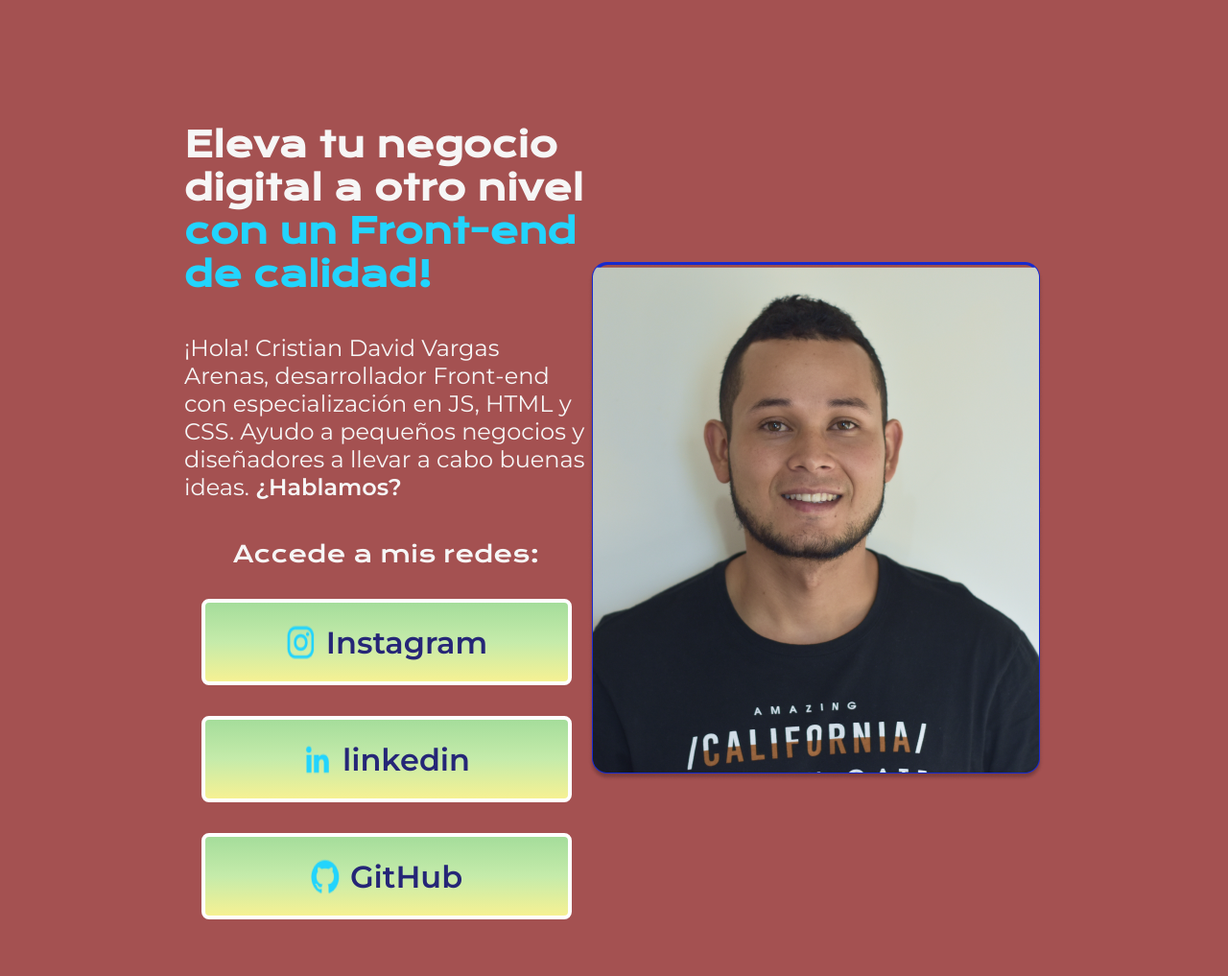
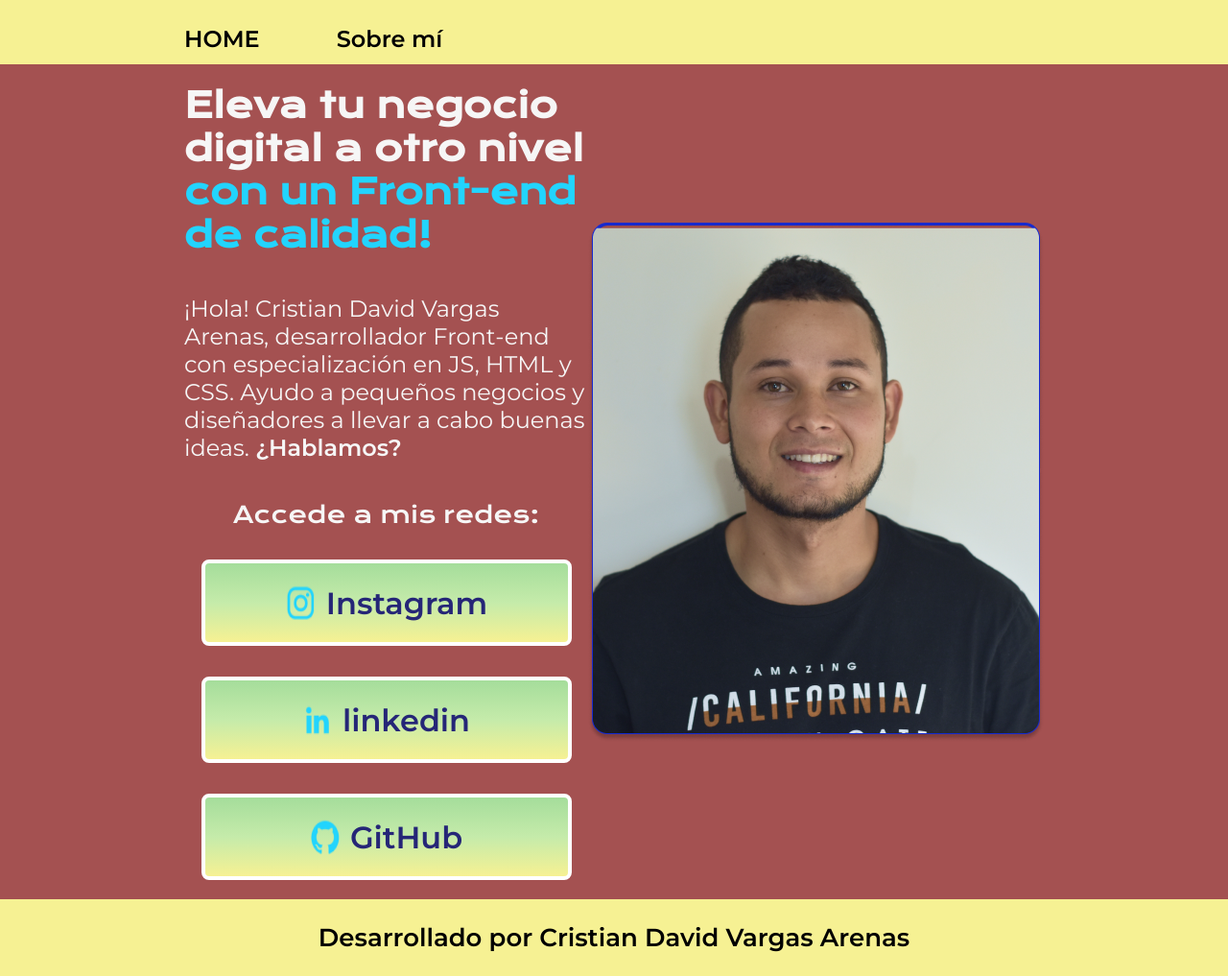
Before and after one commit to CristianS2Dev/Portafolio-HTML, a plain HTML site: page index1.html in a window 1280 px wide. Shown: the whole page at 96% size. Before the commit the page ends 958 px from the top, so only its background shows below. Drawn offline with nearby package versions, Linux system fonts and the light colour scheme.

Commit message:
Actualizando

```diff
--- a/index1.html
+++ b/index1.html
@@ -5,11 +5,16 @@
     <meta http-equiv="X-UA-Compatible" content="IE=edge">
     <meta name="viewport" content="width=device-width, initial-scale=1.0">
     <title>Portafolio</title>
-    <link rel="stylesheet" href="style.css">
+    <link rel="stylesheet" href="styles/style.css">
 
 </head>
 <body>
-    <header></header>
+    <header class="header">
+        <nav class="headerMenu">
+            <a class="header__menu__link" href="index1.html">HOME</a>
+            <a class="header__menu__link" href="about.html">Sobre mí</a>
+        </nav>
+    </header>
     <main class="presentacion">
             <section class="presentacion__contenido">
                 <h1 class="presentacion__contenido__titulo">
@@ -35,6 +40,8 @@
             </section>
             <img class="Imagen-s" src="assets/Imagem.png" alt="Foto de Cristian Vargas Arenas ">
     </main>
-    <footer></footer>
+    <footer class="footer">
+        <p>Desarrollado por Cristian David Vargas Arenas</p>
+    </footer>
 </body>
 </html>
--- a/style.css
+++ b/styles/style.css
@@ -4,17 +4,45 @@
     padding: 0;
     margin:0;
 }
+
 body{
-    height: 100vh;
+
     box-sizing: border-box;
     background-color: #7f0a0ab5;
     color: #F6F6F6;
 }
-.titulo-destaque {
-    color: #22D4FD; ;
+
+.header{
+
+    padding: 2% 0% 1% 15% ;
+    background-color: #F6F193;
+
 }
+
+.headerMenu{
+    display: flex;
+    gap: 80px;
+    font-weight: bold;
+    font-family: "Montserrat", sans-serif;
+}
+.header__menu__link{
+
+    font-family: "Montserrat", sans-serif;
+    font-size: 24px;
+    font-weight: 600;
+    color: #000000;
+    text-decoration: none;
+
+}
+.header__menu__link:hover{
+    color: #dc143c;
+    cursor: pointer;
+    font-size: 28px;
+    font-weight: bold;
+}
+
 .presentacion {
-    margin: 10% 15%;
+    padding:1.55% 15% ;
     display: flex;
     align-items: center;
     justify-content: space-between;
@@ -30,6 +58,11 @@ body{
     font-family: 'Krona One', sans-serif;
 
 }
+
+.titulo-destaque {
+    color: #22D4FD; ;
+}
+
 .presentacion__contenido__texto{
     font-size: 24px;
     font-family: 'Montserrat', sans-serif;
@@ -67,6 +100,7 @@ body{
     background-image: linear-gradient(180deg,#F6F193,#C5EBAA 50%, #A5DD9B);
     border: 6px solid #e92236b5;
     padding: 3%;
+    cursor: pointer;
 }
 .presentacion__enlaces_subtitulo:hover{
 
@@ -78,3 +112,15 @@ body{
     font-size: 30px;
 
 }
+
+
+.footer{
+    display: flex;
+    padding: 24px;
+    font-size: 26px;
+    font-weight: bold;
+    font-family: "Montserrat", sans-serif;
+    justify-content: center;
+    color: #000000;
+    background-color: #F6F193;
+}
```
Also changed, not shown: about.html (added, +34 -0 lines).
